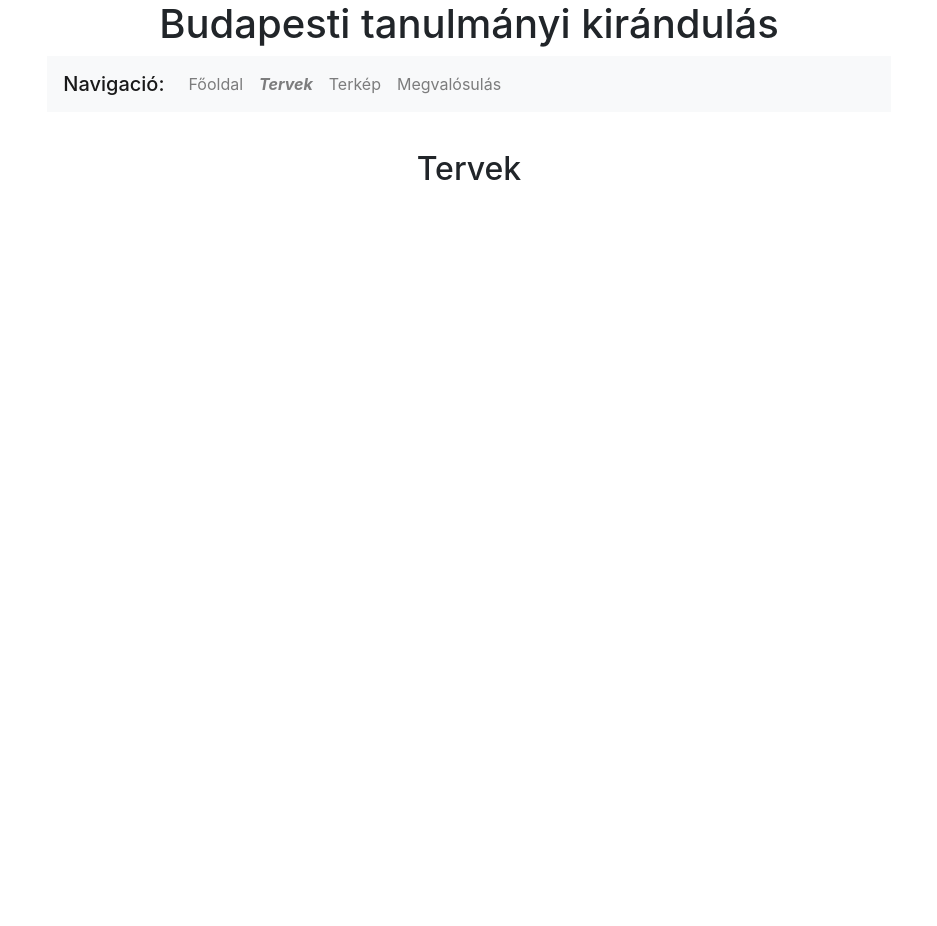
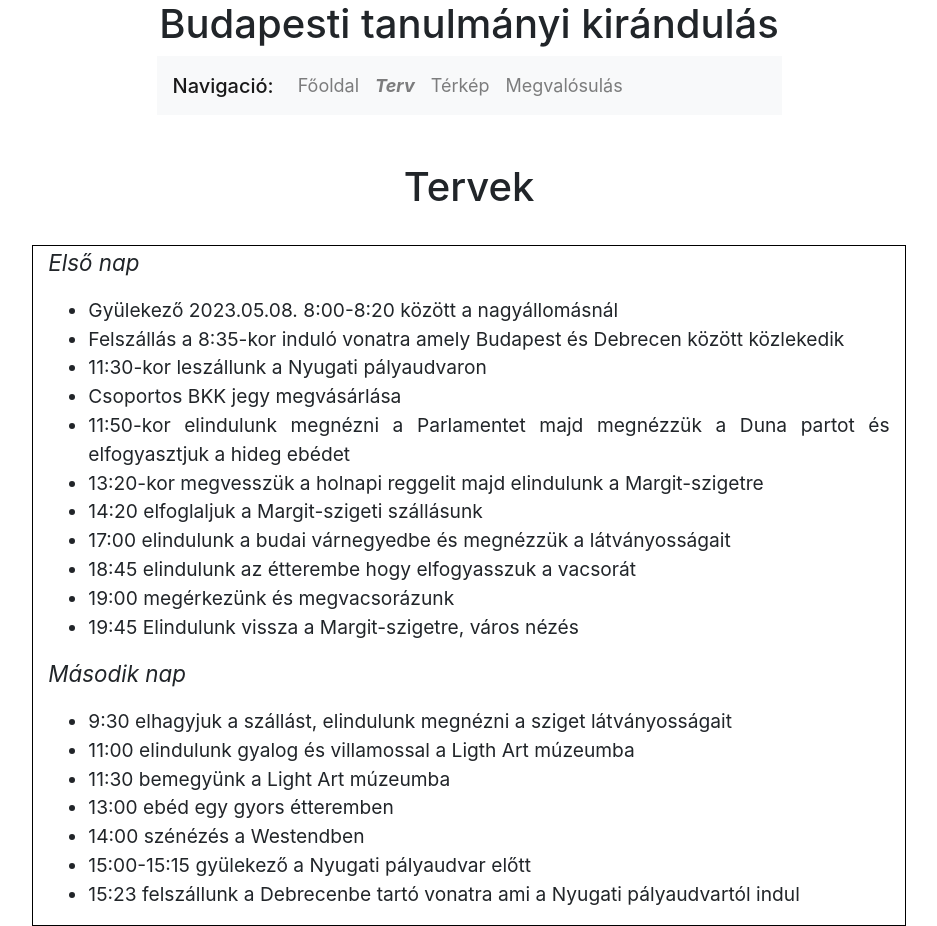
Before and after one commit to SzDavesz/Oszt-ly-kir-ndul-s, a plain HTML site: page Terv.html in a window 1280 px wide. Shown: the whole page, without its empty margins (171-1108 px from the left). Before the commit the page ends 800 px from the top, so only its background shows below. Drawn offline with Linux system fonts and the light colour scheme.

Commit message:
terv, index html tartalma

```diff
--- a/Terv.html
+++ b/Terv.html
@@ -17,9 +17,9 @@
             <h1 class="col-sm-8">Budapesti tanulmányi kirándulás</h1>
             <div class="col-sm-2"></div>
         </div>
-        <div class="row">
-            <div class="col-sm-2"></div>
-            <div class="col-sm-8">
+        <div class="row navigacio">
+            <div class="col-sm-3"></div>
+            <div class="col-sm-6">
                 <nav class="navbar navbar-expand-lg navbar-light bg-light">
                     <span class="navbar-brand mb-0 h1">Navigació:</span>
                     <button class="navbar-toggler" type="button" data-toggle="collapse" data-target="#navbarSupportedContent" aria-controls="navbarSupportedContent" aria-expanded="false" aria-label="Toggle navigation">
@@ -31,11 +31,11 @@
                             <li class="nav-item ">
                                 <a class="nav-link" href="index.html">Főoldal</a>
                             </li>
-                            <li class="nav-item ">
-                                <a class="nav-link aktiv" href="Terv.html">Tervek</a>
+                            <li class="nav-item aktiv">
+                                <a class="nav-link" href="Terv.html">Terv</a>
                             </li>
                             <li class="nav-item">
-                                <a class="nav-link" href="Terkep.html">Terkép</a>
+                                <a class="nav-link" href="Terkep.html">Térkép</a>
                             </li>
                             <li class="nav-item">
                                 <a class="nav-link" href="Megvalosulas.html">Megvalósulás</a>
@@ -45,11 +45,39 @@
                 </nav>
             </div>
         </div>
+        <div class="col-sm-3"></div>
 
         <div class="row">
             <div class="col-sm-2 "></div>
-            <h2 class="col-sm-8 leirascim"><br>Tervek</h2>
-            <p class="leiras col-sm-8"></p>
+            <h1 class="col-sm-8 leirascim"><br>Tervek</h1>
+            <div class="col-sm-2"></div>
+            <div class="col-sm-2"></div>
+            <div class="leiras col-sm-8">
+                <p class="cim_leiras">Első nap</p>
+                <ul>
+                    <li>Gyülekező 2023.05.08. 8:00-8:20 között a nagyállomásnál</li>
+                    <li>Felszállás a 8:35-kor induló vonatra amely Budapest és Debrecen között közlekedik</li>
+                    <li>11:30-kor leszállunk a Nyugati pályaudvaron</li>
+                    <li>Csoportos BKK jegy megvásárlása</li>
+                    <li>11:50-kor elindulunk megnézni a Parlamentet majd megnézzük a Duna partot és elfogyasztjuk a hideg ebédet</li>
+                    <li>13:20-kor megvesszük a holnapi reggelit majd elindulunk a Margit-szigetre</li>
+                    <li>14:20 elfoglaljuk a Margit-szigeti szállásunk</li>
+                    <li>17:00 elindulunk a budai várnegyedbe és megnézzük a látványosságait</li>
+                    <li>18:45 elindulunk az étterembe hogy elfogyasszuk a vacsorát</li>
+                    <li>19:00 megérkezünk és megvacsorázunk</li>
+                    <li>19:45 Elindulunk vissza a Margit-szigetre, város nézés</li>
+                </ul>
+                <p class="cim_leiras">Második nap</p>
+                <ul>
+                    <li>9:30 elhagyjuk a szállást, elindulunk megnézni a sziget látványosságait</li>
+                    <li>11:00 elindulunk gyalog és villamossal a Ligth Art múzeumba</li>
+                    <li>11:30 bemegyünk a Light Art múzeumba</li>
+                    <li>13:00 ebéd egy gyors étteremben</li>
+                    <li>14:00 szénézés a Westendben</li>
+                    <li>15:00-15:15 gyülekező a Nyugati pályaudvar előtt</li>
+                    <li>15:23 felszállunk a Debrecenbe tartó vonatra ami a Nyugati pályaudvartól indul</li>
+                </ul>
+            </div>
             <div class="col-sm-2"></div>
         </div>
     </div>
--- a/css/sajat.css
+++ b/css/sajat.css
@@ -2,6 +2,7 @@
     text-align: center;
 }
 .leirascim{
+    padding-bottom: 2%;
     text-align: center;
 }
 .aktiv{
@@ -11,3 +12,15 @@
 .navigacio{
     font-size: large;
 }
+.leiras{
+    border: 1px solid black;
+    text-align: justify;
+    font-size: 1.20rem;
+}
+.cim_leiras{
+    font-size: 1.40rem;
+    font-style: italic;
+}
+.kiscica{
+    text-align: center;
+}
```
Also changed, not shown: Megvalosulas.html (+12 -7 lines), Terkep.html (+11 -6 lines), index.html (+26 -5 lines).
